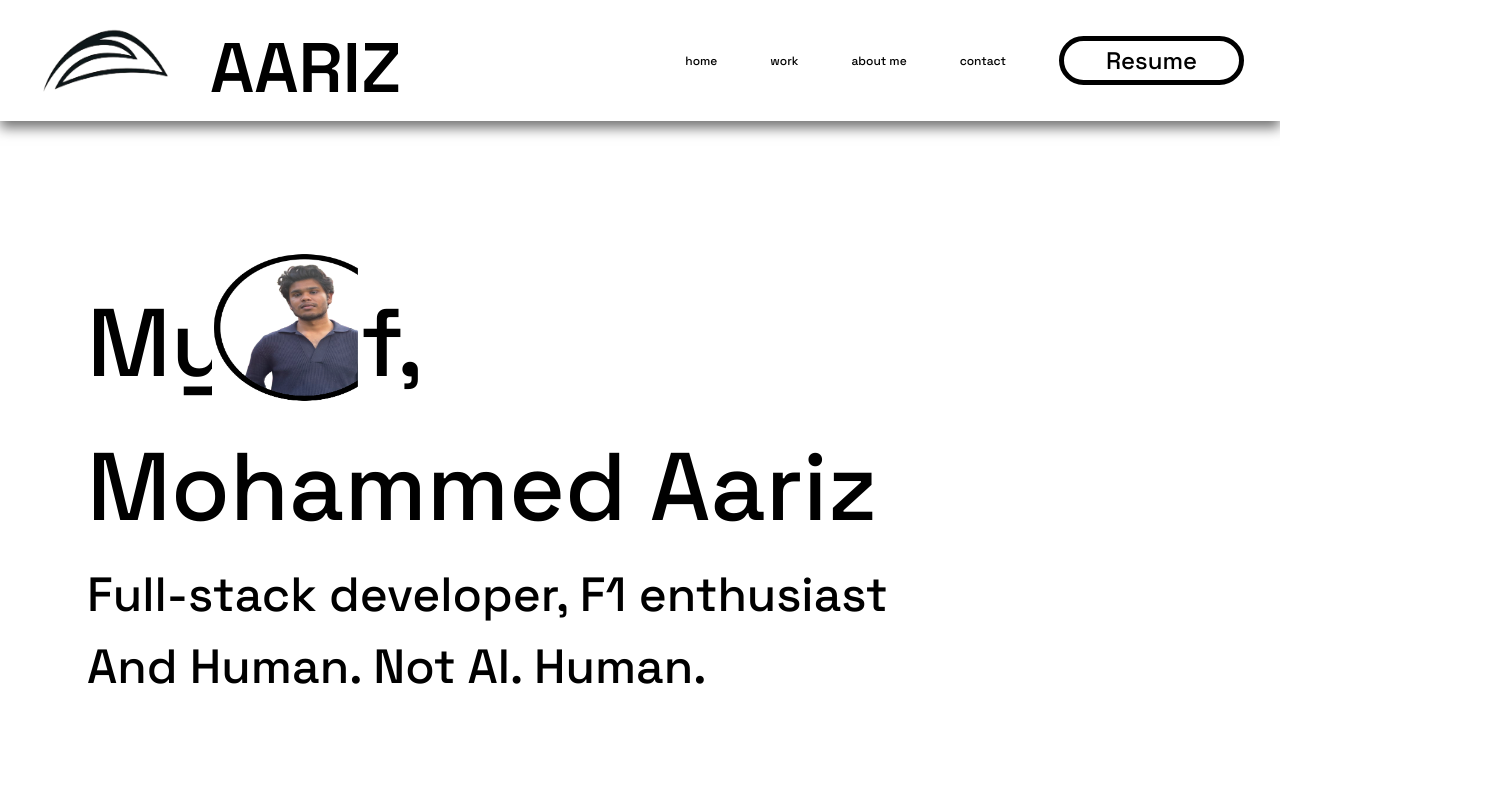
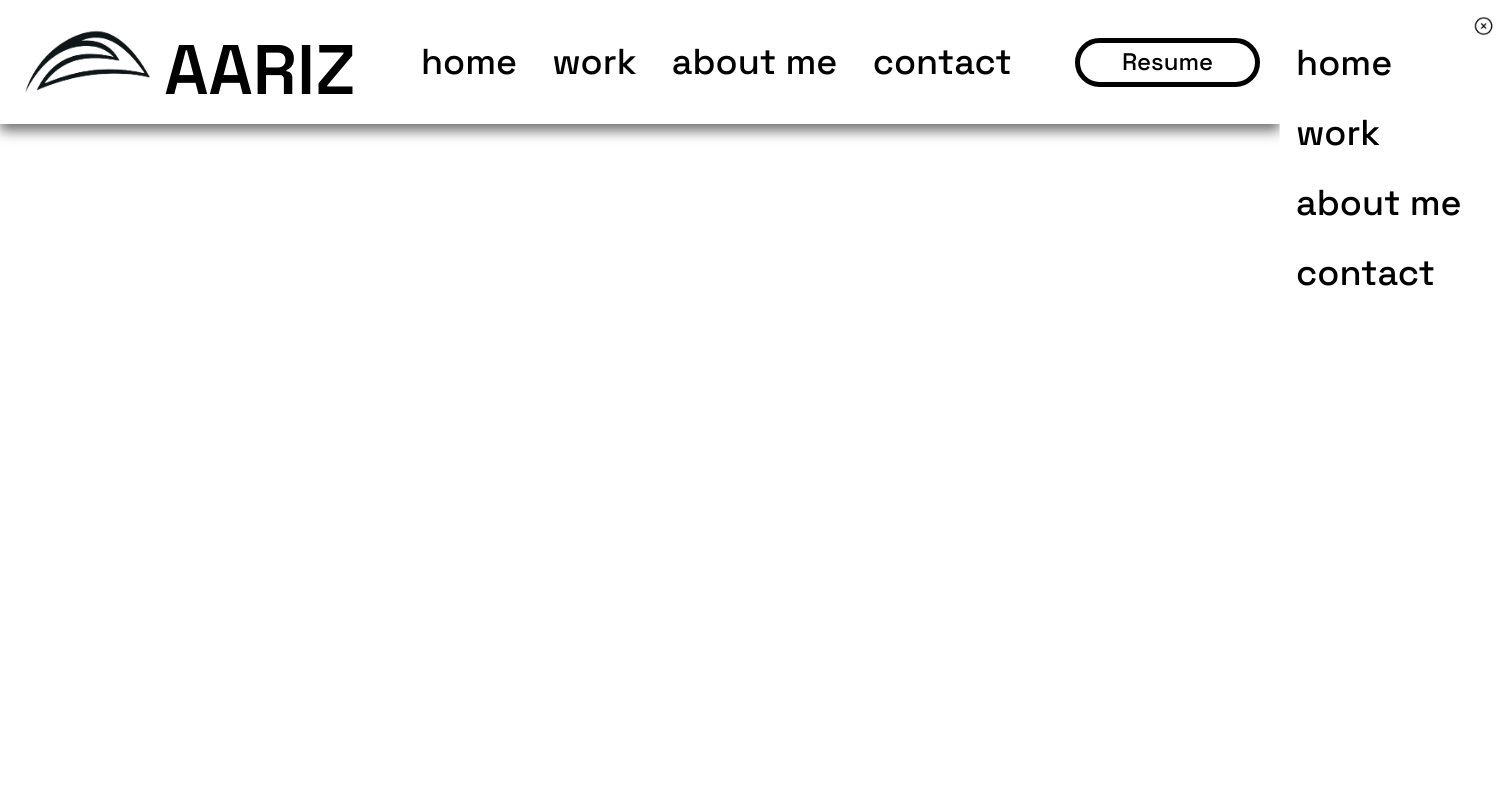
Before and after one commit to mohammedaarizofficial/personalportfolio, a React (Vite) app: page / in a window 1280 px wide. Shown: the top 800 px of the page, 1512 px wide, since content can reach past the window. Built offline with nearby package versions, Linux system fonts and the light colour scheme.

Commit message:
Making the website properly responsive, just finshed the navbar for the phone only.

```diff
--- a/src/App.tsx
+++ b/src/App.tsx
@@ -1,18 +1,40 @@
 import './App.css'
-import {lazy, Suspense} from "react";
+import { useState } from 'react';
+import closeBtn from "../src/assets/circle-close.png";
+// import {lazy, Suspense} from "react";
 import Navbar from './components/Navbar';
-import Hero from './components/Hero';
+// import Hero from './components/Hero';
 
-const Worksection = lazy(() => import("./components/Worksection"));
-const Aboutmesection = lazy(()=>import("./components/Aboutmesection"));
-const Footer = lazy(()=>import('./components/Footer'));
+// const Worksection = lazy(() => import("./components/Worksection"));
+// const Aboutmesection = lazy(()=>import("./components/Aboutmesection"));
+// const Footer = lazy(()=>import('./components/Footer'));
 
 
 function App() {
+  const [sideBarToggle, setSidebarToggle]=useState<boolean>(false);
+
   return (
-    <div className="min-h-screen flex flex-col relative" >
-        <Navbar />
-        <Hero />
+    <div className="flex flex-col relative w-full" >
+        <Navbar setSidebarToggle={setSidebarToggle}/>
+        <div className={`
+          fixed inset-0
+          bg-black/20 backdrop-blur-sm transition-opacity duration-300 z-[5]
+          ${sideBarToggle?'opacity-100':'opacity-0 pointer-events-none'}`}/>
+        <div className={`grid grid-cols-[auto_1fr] z-10 bg-white w-auto gap-3 fixed top-[0px] right-[0px] p-4 h-dvh
+            ${sideBarToggle?'translate-x-0':'translate-x-full'} transition-transform duration-1000 ease-in-out
+            md:flex
+            lg:flex`}>
+              <div className="flex flex-col mt-5 gap-4">
+                <a href="#home" className="text-sm-nav-item lg:text-nav-item font-heading font-medium cursor-pointer ">home</a>
+                <a href="#work" className="text-sm-nav-item lg:text-nav-item font-heading font-medium cursor-pointer ">work</a>
+                <a href="#aboutme" className="text-sm-nav-item lg:text-nav-item font-heading font-medium cursor-pointer ">about me</a>
+                <a href="#contact" className="text-sm-nav-item lg:text-nav-item font-heading font-medium cursor-pointer ">contact</a>
+              </div>
+              <div className="justify-start content-start">
+                <img src={closeBtn} alt="close" width="20px" height="20px" onClick={()=>setSidebarToggle(false)} className="cursor-pointer"/>
+              </div>
+        </div>
+        {/* <Hero />
       <Suspense>
         <Worksection />
       </Suspense>
@@ -21,7 +43,7 @@ function App() {
       </Suspense>
       <Suspense>
         <Footer />
-      </Suspense>
+      </Suspense> */}
     </div>
   )
 }
--- a/src/components/Navbar.tsx
+++ b/src/components/Navbar.tsx
@@ -1,25 +1,38 @@
 import Button from "./Button";
 import logo from "../assets/logo.png";
+import sidebarToggle from "../assets/three-line-horizontal.png";
 
-function Navbar(){
+interface NavbarProps{
+    setSidebarToggle:React.Dispatch<React.SetStateAction<boolean>>;
+}
+
+function Navbar({setSidebarToggle}:NavbarProps){
     return(
-        <div className="flex flex-row shadow-navbar lg:pl-6.25 lg:py-[10px] lg:gap-[1px] w-full justify-center lg:h-[121px] h-[50px]" id="home">
-            <div className="flex flex-row lg:gap-[30px] gap-[3px] justify-self-start items-center cursor-pointer lg:w-[345.64px] pl-[5px]">
+        <div className="grid grid-cols-2 p-3 items-center content-center justify-center w-full shadow-navbar
+        md:grid-cols-[auto_1fr_auto] md:gap-9" id="home">
+            <div className="flex flex-row justify-self-start items-center cursor-pointer lg:w-[345.64px]">
                 <img src={logo} alt="Logo" className="
                 w-[30.03px] h-[25.61px]
                 lg:w-[150px] lg:h-[100px] lg:pl-[5px]"/>
                 <div className="lg:text-nav-title font-nav-title text-center font-semibold text-[16px]
                 lg:w-[196px] lg:h-[91px] w-[45px] h-[21px]">AARIZ</div>
             </div>
-            <div className="flex flex-row flex-1 justify-end gap-[6px] py-[10px] pr-[17px] lg:gap-[53px] items-center lg:py-[10px] lg:pe-[36px]">
-                <a href="#home" className="text-sm-nav-item lg:text-nav-item font-heading font-medium cursor-pointer lg:hover:border-b-3 hover:border-primary lg:transition-all lg:duration-75 lg:ease-in-out">home</a>
-                <a href="#work" className="text-sm-nav-item lg:text-nav-item font-heading font-medium cursor-pointer lg:hover:border-b-3 lg:hover:border-primary lg:transition-all lg:duration-75 lg:ease-in-out">work</a>
-                <a href="#aboutme" className="text-sm-nav-item lg:text-nav-item font-heading font-medium cursor-pointer lg:hover:border-b-3 lg:hover:border-primary lg:transition-all lg:duration-75 lg:ease-in-out">about me</a>
-                <a href="#contact" className="text-sm-nav-item lg:text-nav-item font-heading font-medium cursor-pointer lg:hover:border-b-3 lg:hover:border-primary lg:transition-all lg:duration-75 lg:ease-in-out">contact</a>
+            <div className="hidden flex-row justify-evenly gap-2
+            md:flex
+            mg:flex">
+                <a href="#home" className="text-sm-nav-item lg:text-nav-item font-heading font-medium cursor-pointer ">home</a>
+                <a href="#work" className="text-sm-nav-item lg:text-nav-item font-heading font-medium cursor-pointer ">work</a>
+                <a href="#aboutme" className="text-sm-nav-item lg:text-nav-item font-heading font-medium cursor-pointer ">about me</a>
+                <a href="#contact" className="text-sm-nav-item lg:text-nav-item font-heading font-medium cursor-pointer ">contact</a>
+            </div>
+            <div className="justify-self-end pr-2
+            flex gap-2">
                 <Button
                     variant="primary"
                     content="Resume"
                 />
+                <img src={sidebarToggle} alt="sidebar toggle" className="md:hidden cursor-pointer" width="13px" height="13px"
+                onClick={()=>setSidebarToggle(true)}/>
             </div>
         </div>
     )
--- a/src/index.css
+++ b/src/index.css
@@ -37,7 +37,7 @@
   --text-hero-sub:48px;
   --text-nav-title:70px;
   --text-nav-item:36px;
-  --text-sm-nav-item:12px;
+  --text-sm-nav-item:20px;
 
   --logo-gap:10px;
   --nav-padding:10px;
```
Also changed, not shown: src/assets/circle-close.png (added), src/assets/three-line-horizontal.png (added).
